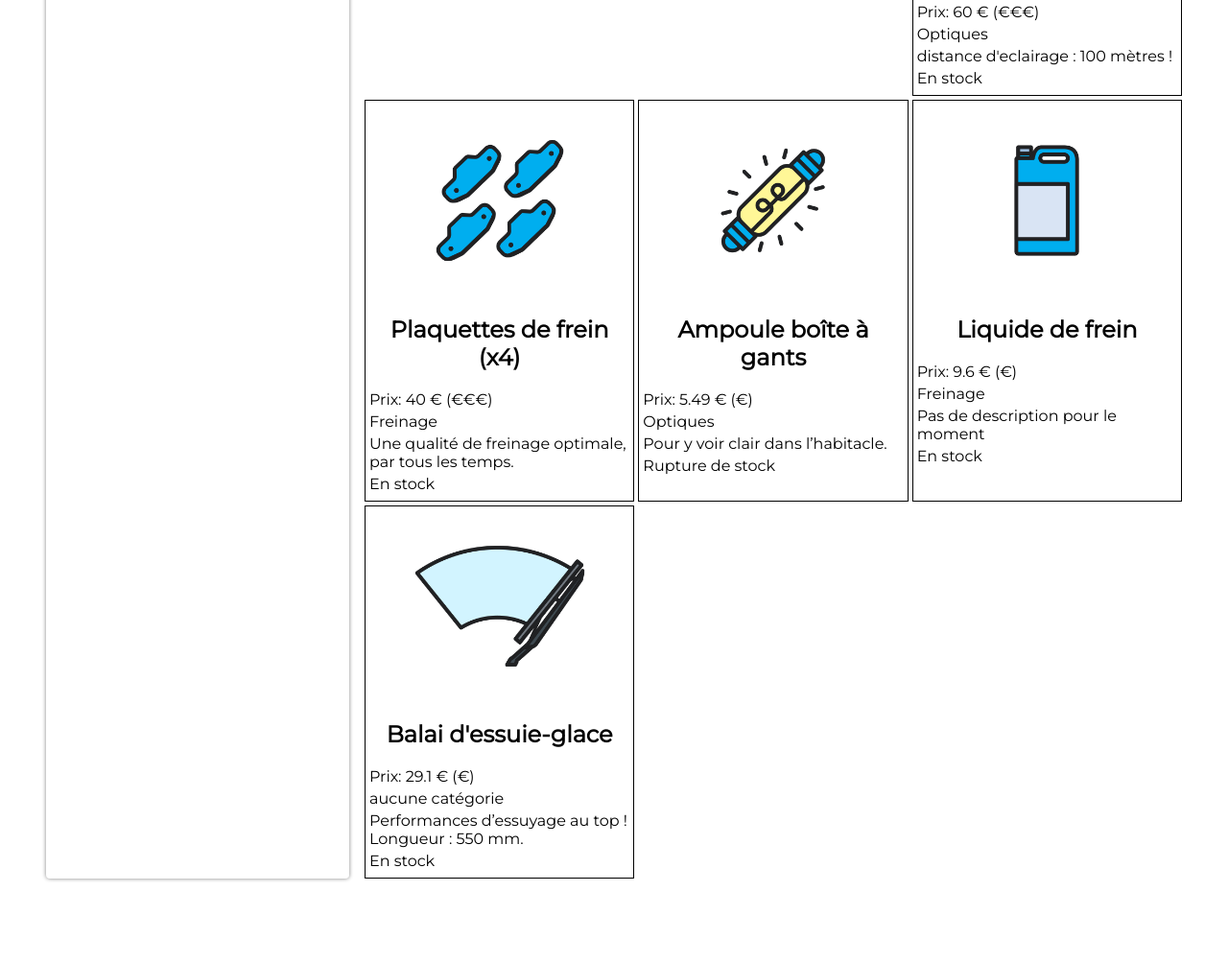
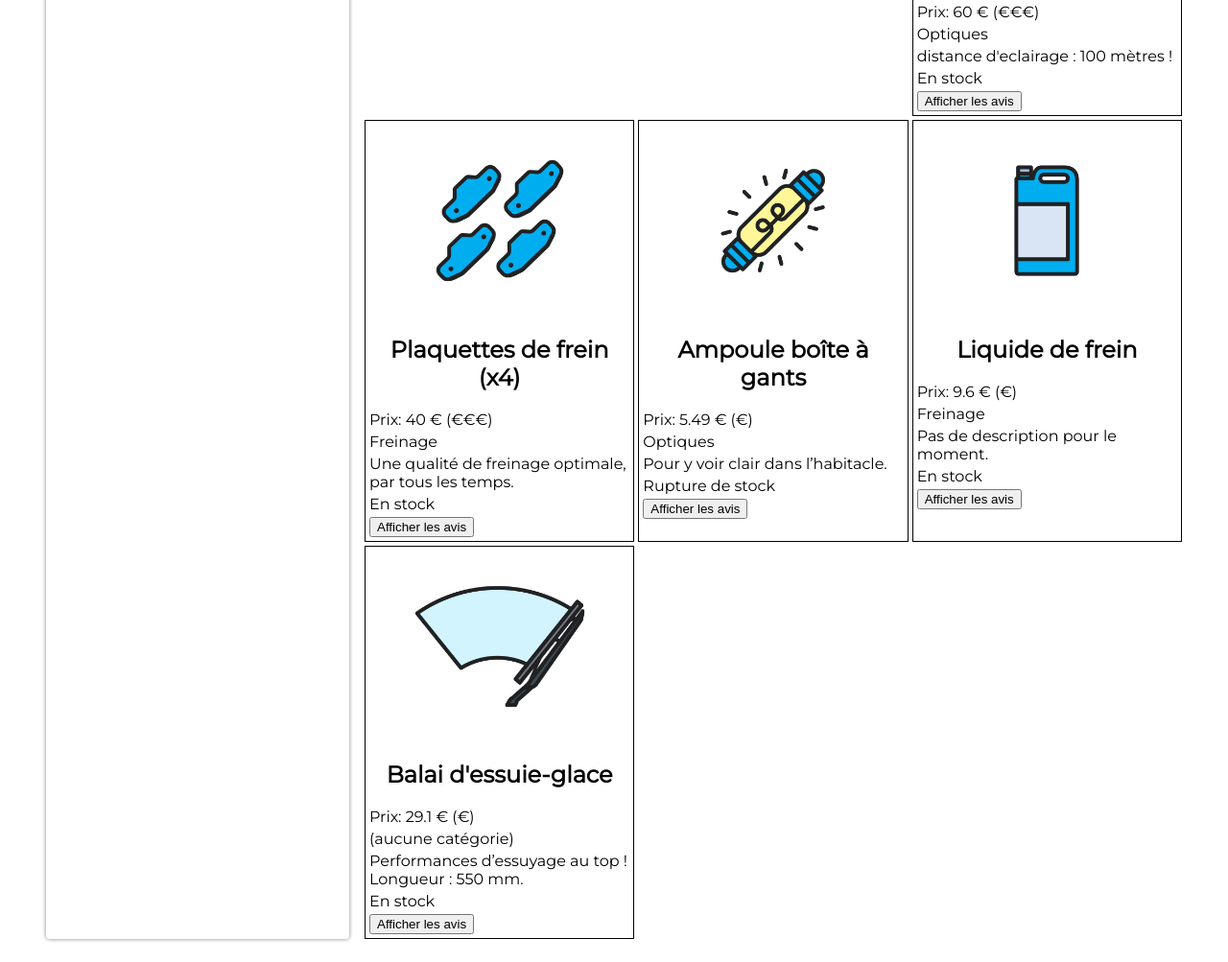
Before and after one commit to Msgau/JSweb2, a website with bundled scripts: page index.html in a window 1280 px wide. Shown: the part 409-1412 px from the top of the page at 96% size. Before the commit the page ends 1349 px from the top, so only its background shows below. Built offline with nearby package versions, Linux system fonts and the light colour scheme.

Commit message:
Envoyez une requête depuis le navigateur terminé

```diff
--- a/avis.js
+++ b/avis.js
@@ -1,13 +1,11 @@
-export function ajoutListenersAvis() {
+export function ajoutListenersAvis() { // export sert à rendre la fonction disponible en dehors du fichier
 
-    const piecesElements = document.querySelectorAll(".fiches article button");
-
-    for (let i = 0; i < piecesElements.length; i++) {
+    const piecesElements = document.querySelectorAll(".fiches article button"); // On récupère les balises button qui sont dans la fiche produit
+    for (let i = 0; i < piecesElements.length; i++) { // On ajoute un event listener 'clic' à tous les boutons
 
         piecesElements[i].addEventListener("click", async function (event) {
-
-            const id = event.target.dataset.id;
-            fetch(`http://localhost:8081/pieces/${id}/avis`);
+            const id = event.target.dataset.id; // dataset permet de récupérer la valeur de dataid (voir création du bouton)
+            fetch(`http://localhost:8081/pieces/${id}/avis`); // ça nous permet d'appeler la fonction fetch avec un url personnalisé
         });
     }
 }
--- a/index.html
+++ b/index.html
@@ -24,7 +24,8 @@
 				<button class="btn-filtrerDesc">Filtrer les pièces qui n'ont pas de description</button>
 				<br>
 				<br>
-				<input type="range" min="0" max="60" step="5" class="prixMax">
+				<p>Prix maximum</p>
+				<input type="range" name="prixmax" min="0" max="60" step="5" class="prixMax">
 				<p class="fef"></p>
 			</section>
 
--- a/pieces.js
+++ b/pieces.js
@@ -1,3 +1,5 @@
+import { ajoutListenersAvis } from "./avis.js";
+
 
 const reponse = await fetch('pieces-autos.json'); //On va chercher le json
 const pieces = await reponse.json(); // On créue une constante pieces que l'on associe au résultat renvoyé par le json
@@ -7,6 +9,7 @@ const pieces = await reponse.json(); // On créue une constante pieces que l'on
 function genererPieces(pieces) {
     for (let i = 0; i < pieces.length; i++) {
 
+        const article = pieces[i];
         // Récupération de l'élément du DOM qui accueillera les fiches
         const sectionFiches = document.querySelector(".fiches");
         // Création d’une balise dédiée à une pièce automobile
@@ -14,19 +17,23 @@ function genererPieces(pieces) {
         // On crée l’élément img.
         const imageElement = document.createElement("img");
         // On accède à l’indice i de la liste pieces pour configurer la source de l’image.
-        imageElement.src = pieces[i].image;
+        imageElement.src = article.image;
         // Idem pour le nom, le prix et la catégorie...
-        const nomElement = document.createElement("h2"); //On crée un nouvel élément h2
-        nomElement.innerText = pieces[i].nom;
+        const nomElement = document.createElement("h2");//On crée un nouvel élément h2
+        nomElement.innerText = article.nom;
         const prixElement = document.createElement("p");
-        prixElement.innerText = `Prix: ${pieces[i].prix} € (${pieces[i].prix < 35 ? "€" : "€€€"})`;
+        prixElement.innerText = `Prix: ${article.prix} € (${article.prix < 35 ? "€" : "€€€"})`;
         const categorieElement = document.createElement("p");
-        categorieElement.innerText = pieces[i].categorie ?? ("aucune catégorie");
+        categorieElement.innerText = article.categorie ?? "(aucune catégorie)";
         const descriptionElement = document.createElement("p");
-        descriptionElement.innerText = pieces[i].description ?? "Pas de description pour le moment";
-        const disponibiliteElement = document.createElement("p");
-        disponibiliteElement.innerText = pieces[i].disponibilite ? "En stock" : "Rupture de stock";
+        descriptionElement.innerText = article.description ?? "Pas de description pour le moment.";
+        const stockElement = document.createElement("p");
+        stockElement.innerText = article.disponibilite ? "En stock" : "Rupture de stock";
 
+        // code pour les boutons
+        const avisBouton = document.createElement("button");
+        avisBouton.dataset.id = article.id;
+        avisBouton.textContent = "Afficher les avis";
 
         // On rattache la balise article à la section Fiches
         sectionFiches.appendChild(pieceElement);
@@ -37,8 +44,11 @@ function genererPieces(pieces) {
         pieceElement.appendChild(prixElement);
         pieceElement.appendChild(categorieElement);
         pieceElement.appendChild(descriptionElement);
-        pieceElement.appendChild(disponibiliteElement);
+        pieceElement.appendChild(stockElement);
+        //Code aJouté
+        pieceElement.appendChild(avisBouton);
     }
+    ajoutListenersAvis();
 }
 // On lance la fonction pour afficher la page
 genererPieces(pieces);
```
